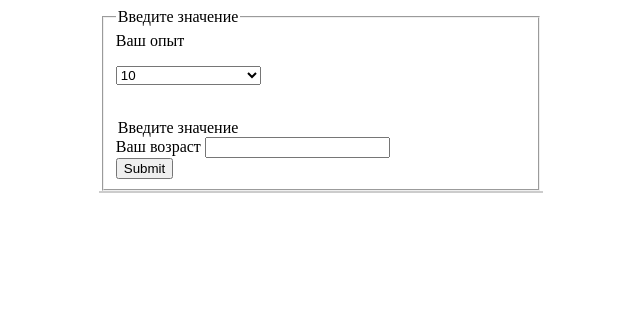
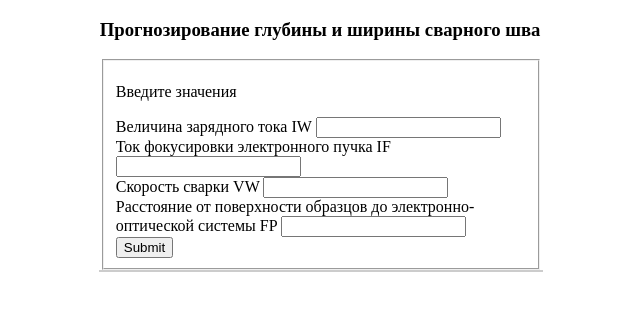
Before and after one commit to NickAReva/1_Case_Welding, a Flask app: page / in a window 1280 px wide. Shown: the top 311 px of the page, without its empty margins (319-959 px from the left). Run offline with Flask 3, Linux system fonts and the light colour scheme.

Commit message:
create an app.py

```diff
--- a/Templates/main.html
+++ b/Templates/main.html
@@ -13,24 +13,24 @@ form {
 </style>
 
 <head>
-    <title>Прогнозирование зарплаты</title>
+    <title>Прогнозирование глубины и ширины сварного шва</title>
 </head>
 
 <form action="{{url_for('main')}}" method="POST">
+    <h3>Прогнозирование глубины и ширины сварного шва</h3>
     <fieldset>
-        <legend>Введите значение</legend>
-        Ваш опыт
-        <p><select name = "experience" size="1" required>
-            <option disabled>Выберите значение</option>
-            <option value=5>5</option>
-            <option selected value=10>10</option>
-            <option value=15>15</option>
-            <option value=20>20</option>
-           </select></p>
+        <p>Введите значения</p>
+        Величина зарядного тока IW
+        <input name = "IW" type="number" required>
         <br>
-        <legend>Введите значение</legend>
-        Ваш возраст
-        <input name = "age" type="number" required>
+        Ток фокусировки электронного пучка IF
+        <input name = "IF" type="number" required>
+        <br>
+        Скорость сварки VW
+        <input name = "VW" type="number" required>
+        <br>
+        Расстояние от поверхности образцов до электронно-оптической системы FP
+        <input name = "FP" type="number" required>
         <br>
         <input type="submit">
     </fieldset>
@@ -41,12 +41,12 @@ form {
     {% if result %}
         <br>
         <p style="font-size: 16px">
-        Ваша прогнозная зарплата
+        Прогнозируемая глубина шва (Depth)
         </p>
-        <p style="font-size: 24px"> {{result}}</p>
+        <p style="font-size: 24px"> {{depth}}</p>
         <p style="font-size: 16px">
-        Вы начали работать в
+        Прогнозируемая ширина шва (Width)
         </p>
-        <p style="font-size: 24px"> {{res}}</p>
+        <p style="font-size: 24px"> {{width}}</p>
     {% endif %}
 </div>
--- a/app.py
+++ b/app.py
@@ -35,15 +35,14 @@ def main():
         VW = float(flask.request.form['VW'])
         # FP
         FP = float(flask.request.form['FP'])
-        # Depth
-        Depth = float(flask.request.form['Depth'])
         # соберем все в строку DataFrame
-        row = [IW, IF, VW, FP, Depth]
-        cols = ['IW', 'IF', 'VW', 'FP', 'Depth']
-        entry = pd.DataFrame(row, columns = cols)
-        Width = loaded_model.predict(entry)
+        row = [IW, IF, VW, FP]
+        cols = ['IW', 'IF', 'VW', 'FP']
+        entry = pd.DataFrame([row], columns = cols)
+        Width_pd = loaded_model.predict([entry])
 
-        return render_template('main.html', result = Width)
+        # надо доделать -
+        return render_template('main.html', depth = Width_pd[0, 0], width = Width_pd[0, 1])
 
 if __name__ == '__main__':
     app.run()
```
Also changed, not shown: 2 other files.
